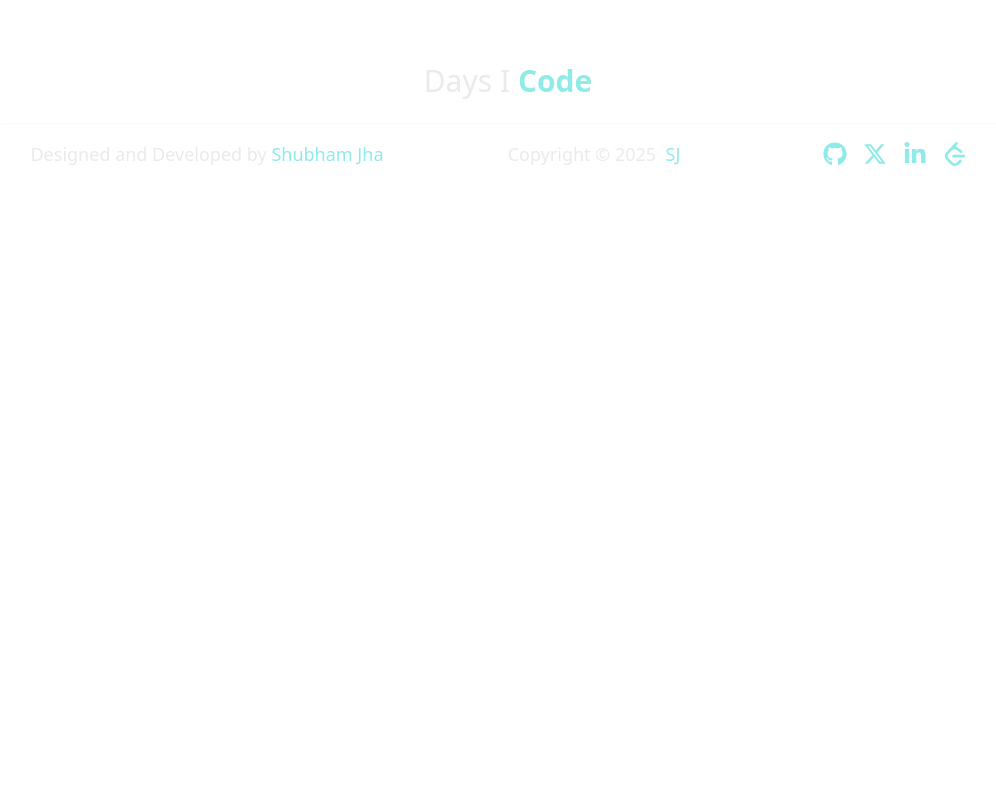
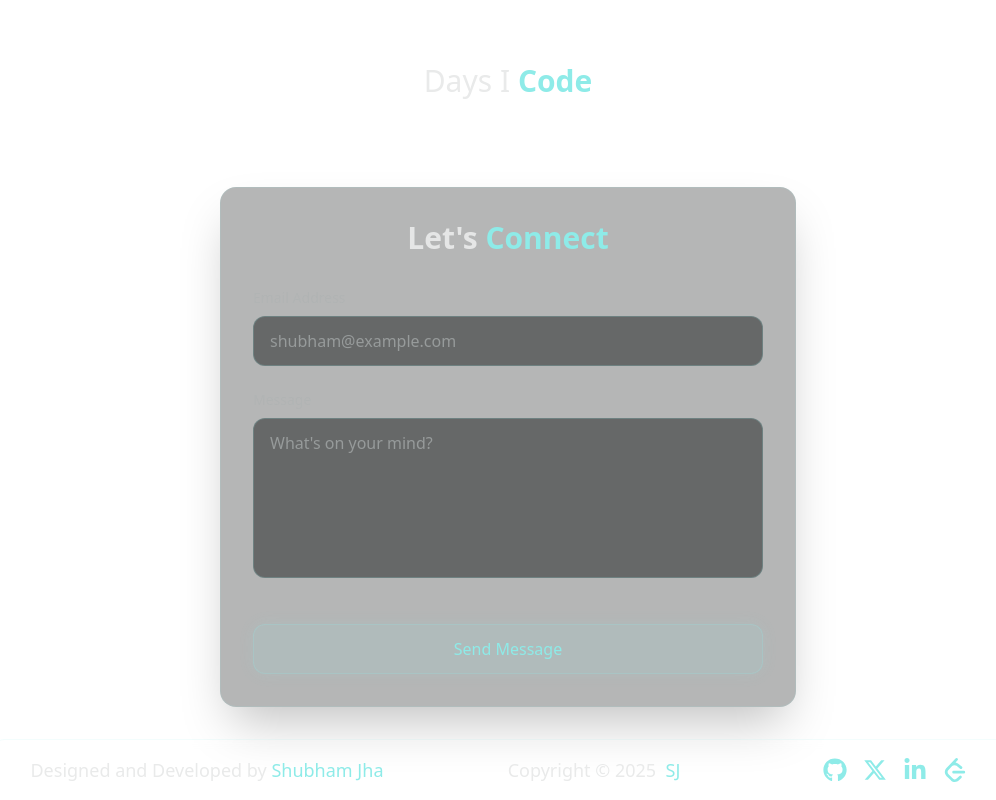
Before and after one commit to Shubham04Jha/Portfolio, a React (Vite) app: page /about in a window 1280 px wide. Shown: the part 1066-1866 px from the top of the page, without its empty margins (132-1128 px from the left). Before the commit the page ends 1250 px from the top, so only its background shows below. Built offline with nearby package versions, Linux system fonts and the light colour scheme; no server answers.

Commit message:
reachout now a general component to be used in both about and resume section

```diff
--- /dev/null
+++ b/src/components/Reachout.tsx
@@ -0,0 +1,63 @@
+import {Form} from 'radix-ui'
+import { Button } from './ui/Button';
+import { cn } from "../utils/cn";
+
+export const Reachout = () => {
+    const labelRowClasses = "flex items-baseline justify-between mb-2";
+    const inputClasses = "w-full bg-background-900/50 border border-primary/20 rounded-xl px-4 py-3 text-text-100 outline-none focus:border-primary/50 focus:ring-1 focus:ring-primary/30 transition-all duration-200 placeholder:text-text-400";
+
+    return (
+        <div className="max-w-xl mx-auto w-full p-8 bg-background-950/30 backdrop-blur-md rounded-2xl border border-primary/10 shadow-2xl">
+            <h2 className="text-3xl font-bold text-center mb-8 text-text-100">
+                Let's <span className="text-primary">Connect</span>
+            </h2>
+
+            <Form.Root className="flex flex-col gap-6">
+                {/* Email Field */}
+                <Form.Field name="email">
+                    <div className={labelRowClasses}>
+                        <Form.Label className="text-sm font-medium text-text-300">Email Address</Form.Label>
+                        <Form.Message className="text-xs text-accent animate-pulse" match="valueMissing">
+                            Email is required
+                        </Form.Message>
+                        <Form.Message className="text-xs text-accent animate-pulse" match="typeMismatch">
+                            Invalid email format
+                        </Form.Message>
+                    </div>
+                    <Form.Control asChild>
+                        <input
+                            className={inputClasses}
+                            type="email"
+                            placeholder="shubham@example.com"
+                            required
+                        />
+                    </Form.Control>
+                </Form.Field>
+
+                {/* Message/Question Field */}
+                <Form.Field name="question">
+                    <div className={labelRowClasses}>
+                        <Form.Label className="text-sm font-medium text-text-300">Message</Form.Label>
+                        <Form.Message className="text-xs text-accent animate-pulse" match="valueMissing">
+                            Please type your message
+                        </Form.Message>
+                    </div>
+                    <Form.Control asChild>
+                        <textarea
+                            className={cn(inputClasses, "min-h-40 resize-none")}
+                            placeholder="What's on your mind?"
+                            required
+                        />
+                    </Form.Control>
+                </Form.Field>
+
+                {/* Submit */}
+                <Form.Submit asChild>
+                    <Button variant="primary" size="lg" className="w-full mt-4">
+                        Send Message
+                    </Button>
+                </Form.Submit>
+            </Form.Root>
+        </div>
+    );
+};
--- a/src/components/about/About.tsx
+++ b/src/components/about/About.tsx
@@ -5,6 +5,7 @@ import { cn } from "../../utils/cn";
 import HeroImage from "../../assets/about.png";
 import { Techstack } from "./Techstack";
 import { Toolstack } from "./Toolstack";
+import { Reachout } from "../Reachout";
 
 const SECTION_HEADER = 'text-3xl text-center pb-4'
 
@@ -13,8 +14,8 @@ export const About = ()=>{
     if(error){
         console.log(error);
     }
-    return(<div className="flex flex-col justify-center items-center gap-y-16 ">
-        <Card className="flex flex-col md:flex-row gap-8">
+    return(<div className="flex flex-col justify-center items-center gap-y-16 pb-8">
+        <Card className="flex flex-col md:flex-row gap-8 ">
             <div className="md:flex-2 w-full">
                 <h1 className="pb-5 text-3xl">
                     Know Who <strong className="text-primary">I AM</strong>
@@ -69,12 +70,13 @@ export const About = ()=>{
             </p>
             <CodingActivity data={data} loading={loading} />
         </Card>
+        <Reachout />
     </div>
     )
 }
 
 const Card = ({children,className}: React.HTMLAttributes<HTMLDivElement>)=><div
-className={cn("rounded-md px-4 py-2",className)}
+className={cn("rounded-md px-4 py-2 ",className)}
 >
     {children}
 </div>
```
